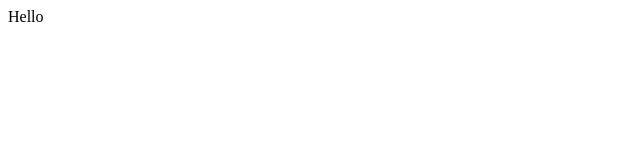
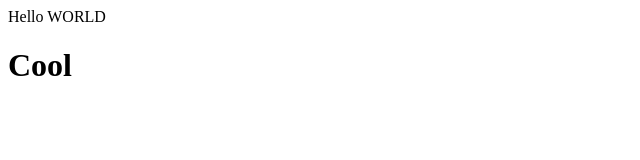
Before and after one commit to Yaroslav-Yaroslav/github-tutorial, a plain HTML site: page index.html in a window 1280 px wide. Shown: the whole page, without its empty margins (0-640 px from the left). Drawn offline with Linux system fonts and the light colour scheme.

Commit message:
Update index.html

```diff
--- a/index.html
+++ b/index.html
@@ -1,3 +1,6 @@
 <div>
-    <p> Hello </p>
+    <p> Hello  WORLD </p>
 </div>
+<div>
+    <h1> Cool</h1>
+</div>
```
